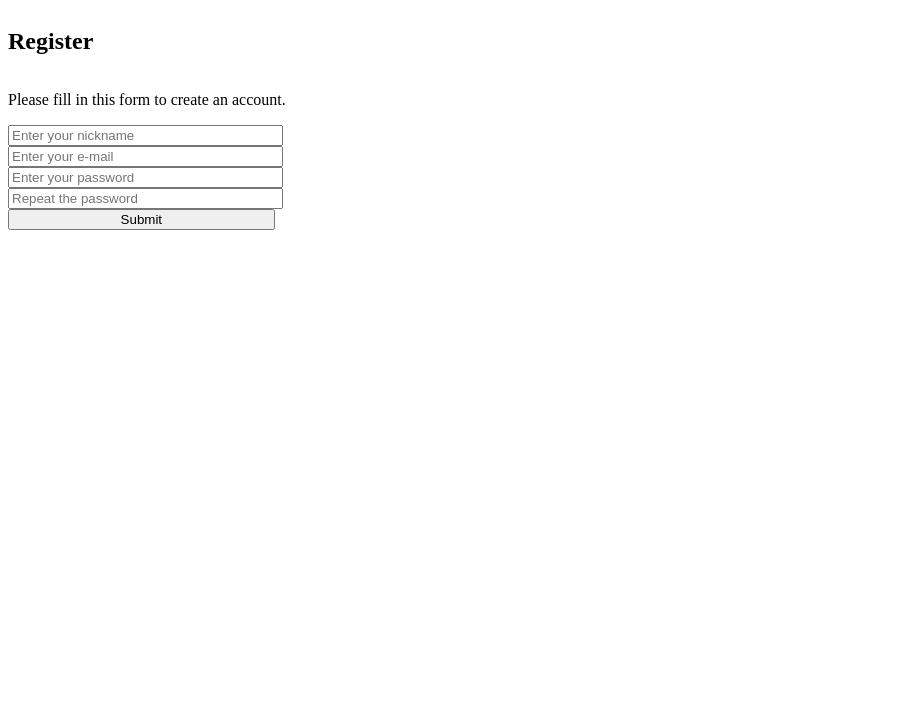
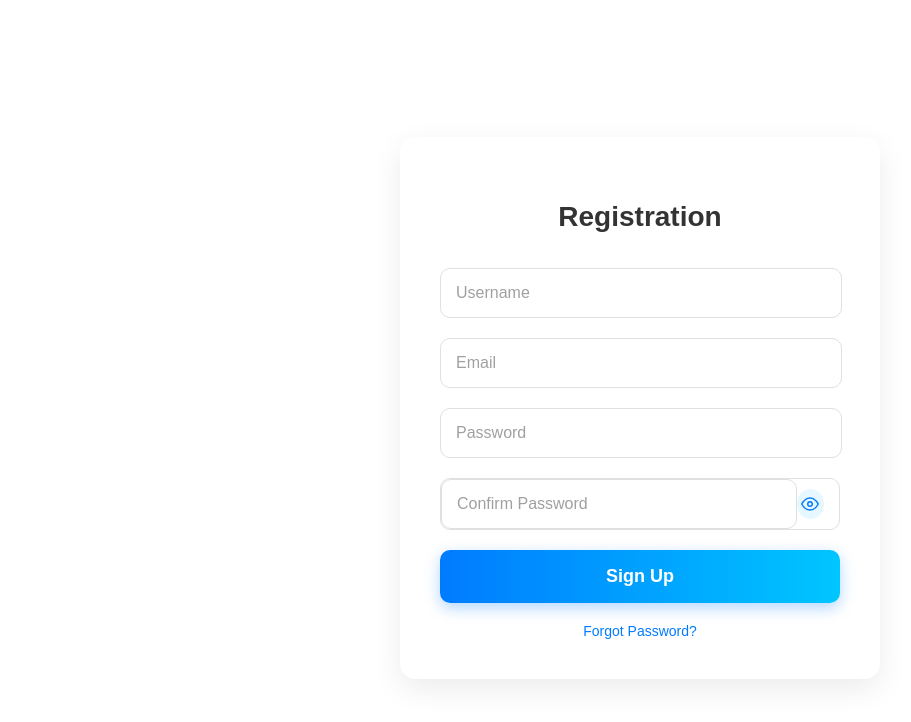
Before and after one commit to nazargrechka1/todo-list, a website: page frontend/html/auth.html in a window 1280 px wide. Shown: the whole page, without its empty margins (0-911 px from the left). Drawn offline with nearby package versions, Linux system fonts and the light colour scheme; no server answers; files whose address does not match are found by name.

Commit message:
add register

```diff
--- a/frontend/css/register.css
+++ b/frontend/css/register.css
@@ -10,3 +10,129 @@
 .form__submit{
     width: 20em;
 }
+
+/* Основні стилі для секції */
+.registration-section {
+    display: flex;
+    justify-content: center;
+    align-items: center;
+    min-height: 100vh; /* Щоб форма була по центру сторінки */
+    background-color: none; /* Легкий фон, як на зображенні */
+    font-family: Arial, sans-serif;
+    padding: 20px;
+    box-sizing: border-box;
+}
+
+/* Стилі для картки реєстрації */
+.registration-card {
+    background-color: #ffffff;
+    border-radius: 15px;
+    box-shadow: 0 10px 30px rgba(0, 0, 0, 0.08); /* М'яка тінь */
+    padding: 40px;
+    width: 100%;
+    max-width: 400px; /* Максимальна ширина картки */
+    text-align: center;
+}
+
+.registration-card h2 {
+    font-size: 28px;
+    color: #333333;
+    margin-bottom: 35px;
+    font-weight: 600;
+}
+
+/* Стилі для форми та полів вводу */
+.registration-form .input-group {
+    margin-bottom: 20px;
+    position: relative;
+}
+
+.registration-form input[type="text"],
+.registration-form input[type="email"],
+.registration-form input[type="password"] {
+    width: calc(100% - 30px); /* Зменшуємо ширину на padding */
+    padding: 15px;
+    border: 1px solid #e0e0e0; /* Світла рамка */
+    border-radius: 10px;
+    font-size: 16px;
+    color: #555555;
+    outline: none; /* Прибираємо стандартний outline при фокусі */
+    transition: border-color 0.3s ease;
+}
+
+.registration-form input[type="text"]:focus,
+.registration-form input[type="email"]:focus,
+.registration-form input[type="password"]:focus {
+    border-color: #a0a0a0; /* Змінюємо рамку при фокусі */
+}
+
+.registration-form input::placeholder {
+    color: #a0a0a0;
+}
+
+/* Стилі для групи "Confirm Password" з іконкою */
+.password-confirm-group {
+    display: flex;
+    align-items: center;
+    border: 1px solid #e0e0e0;
+    border-radius: 10px;
+    padding-right: 15px;
+    margin-bottom: 30px; /* Більший відступ до кнопки */
+}
+
+.password-confirm-group input {
+    flex-grow: 1;
+    border: none; /* Прибираємо рамку з самого інпуту */
+    padding-right: 0; /* Прибираємо зайвий padding */
+}
+
+.password-confirm-group .password-toggle {
+    cursor: pointer;
+    display: flex;
+    align-items: center;
+    justify-content: center;
+    width: 30px; /* Розмір області іконки */
+    height: 30px; /* Розмір області іконки */
+    border-radius: 50%;
+    background-color: #e6f7ff; /* Світло-блакитний фон для іконки */
+    color: #007bff; /* Колір іконки */
+}
+
+.password-confirm-group .password-toggle svg {
+    width: 18px;
+    height: 18px;
+    stroke-width: 2; /* Товщина лінії SVG */
+}
+
+/* Стилі для кнопки "Sign Up" */
+.sign-up-btn {
+    width: 100%;
+    padding: 16px;
+    background: linear-gradient(to right, #007bff, #00c6ff); /* Градієнт, як на зображенні */
+    border: none;
+    border-radius: 10px;
+    color: #ffffff;
+    font-size: 18px;
+    font-weight: 700;
+    cursor: pointer;
+    transition: background 0.3s ease, transform 0.2s ease;
+    box-shadow: 0 5px 15px rgba(0, 123, 255, 0.3); /* Тінь для кнопки */
+    margin-bottom: 20px;
+}
+
+.sign-up-btn:hover {
+    background: linear-gradient(to right, #0056b3, #00a0e6);
+    transform: translateY(-2px); /* Невеликий ефект при наведенні */
+}
+
+/* Стилі для посилання "Forgot Password?" */
+.forgot-password-link {
+    font-size: 14px;
+    color: #007bff;
+    text-decoration: none;
+    transition: color 0.3s ease;
+}
+
+.forgot-password-link:hover {
+    text-decoration: underline;
+}
--- a/frontend/html/partials/registration.partial.html
+++ /dev/null
@@ -1,13 +0,0 @@
-<section class="registration">
-  <form action="" class="registration-form" id="register-form">
-    <h1 class="form__title">Register</h1>
-    <p class="form__description">
-      Please fill in this form to create an account.
-    </p>
-    <input type="text" class="form__input" placeholder="Enter your nickname" name="nickname" id="nickname"/>
-    <input type="text" class="form__input" placeholder="Enter your e-mail" name="email" id="email"/>
-    <input type="text" class="form__input" placeholder="Enter your password" name="password" id="password"/>
-    <input type="text" class="form__input" placeholder="Repeat the password" name="psw_repeat" id="psw_repeat"/>
-    <button type="submit" class="form__submit">Submit</button>
-  </form>
-</section>
--- /dev/null
+++ b/registration.partial.html
@@ -0,0 +1,28 @@
+<link rel="stylesheet" href="frontend/css/register.css" />
+<section class="registration-section">
+    <div class="registration-card">
+        <h2>Registration</h2>
+        <form class="registration-form">
+            <div class="input-group">
+                <input type="text" id="username" placeholder="Username">
+            </div>
+            <div class="input-group">
+                <input type="email" id="email" placeholder="Email">
+            </div>
+            <div class="input-group">
+                <input type="password" id="password" placeholder="Password">
+            </div>
+            <div class="input-group password-confirm-group">
+                <input type="password" id="confirm-password" placeholder="Confirm Password">
+                <span class="password-toggle">
+                    <svg xmlns="http://www.w3.org/2000/svg" width="24" height="24" viewBox="0 0 24 24" fill="none" stroke="currentColor" stroke-width="2" stroke-linecap="round" stroke-linejoin="round" class="feather feather-eye">
+                        <path d="M1 12s4-8 11-8 11 8 11 8-4 8-11 8-11-8-11-8z"></path>
+                        <circle cx="12" cy="12" r="3"></circle>
+                    </svg>
+                </span>
+            </div>
+            <button type="submit" class="sign-up-btn">Sign Up</button>
+            <a href="#" class="forgot-password-link">Forgot Password?</a>
+        </form>
+    </div>
+</section>
```
